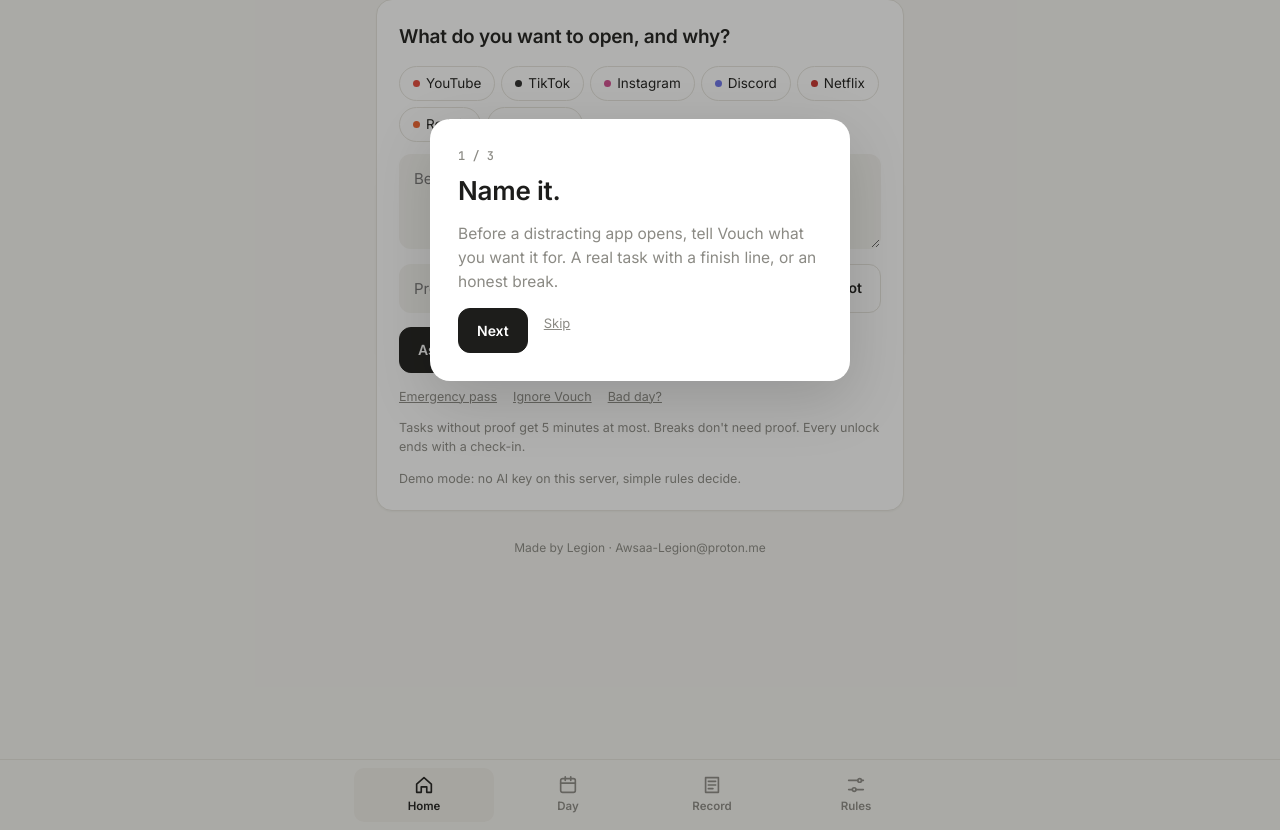
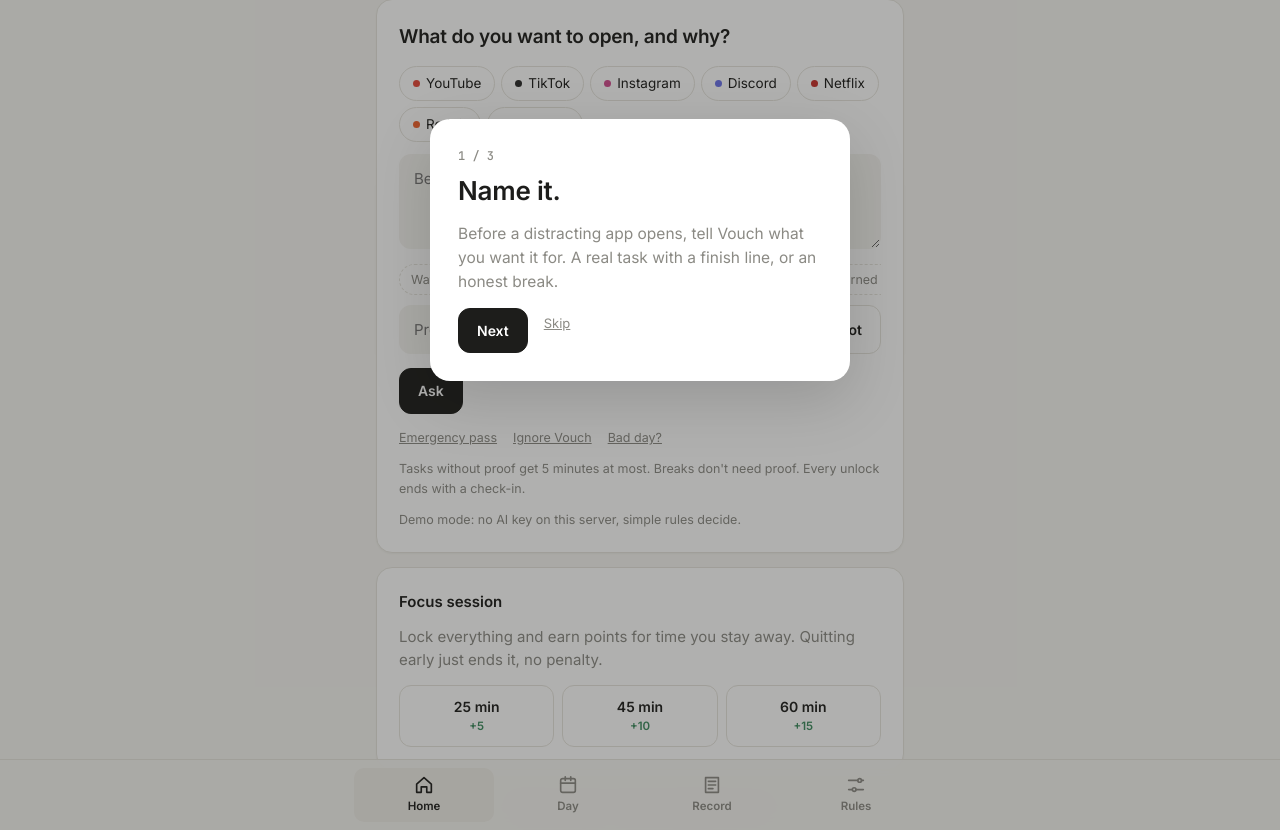
Before and after one commit to awsaalibdeh-a11y/intentionality-interceptor, a Flask app: page / in a window 1280 px wide. Shown: the part 330-1160 px from the top of the page. Run offline with Flask 3, Linux system fonts and the light colour scheme.

Commit message:
Vouch v5: focus sessions, reason starters, 2-minute warning, weekly ratio, polish and fixes
Co-Authored-By: Claude Opus 5.5 <noreply@anthropic.com>

```diff
--- a/app.py
+++ b/app.py
@@ -236,9 +236,22 @@ def judge_request(data, target, reason):
 
 # ---- routes ---------------------------------------------------------------
 
+def _asset_version():
+    """Short hash of the page's script and styles, so a new deploy never runs against cached old files."""
+    import hashlib
+    h = hashlib.sha1()
+    for name in ("app.js", "style.css"):
+        with open(os.path.join(app.static_folder, name), "rb") as f:
+            h.update(f.read())
+    return h.hexdigest()[:10]
+
+
+ASSET_VERSION = _asset_version()
+
+
 @app.get("/")
 def index():
-    return render_template("index.html", ai=bool(_key()))
+    return render_template("index.html", ai=bool(_key()), v=ASSET_VERSION)
 
 
 DOWNLOADS = {
--- a/static/app.js
+++ b/static/app.js
@@ -17,6 +17,8 @@ const BLOCKS = "ii-blocks";
 const IGNORE_WHY = "ii-ignore-why";   // an ignore session that ended and still needs its reason
 const BADDAY = "ii-badday";           // {date, until, last}
 const IGNORE_MINUTES = 15, IGNORE_COST = 40, BADDAY_EVERY_DAYS = 7;
+const FOCUS = "ii-focus";             // a running focus session {start, minutes}
+const FOCUS_POINTS = { 25: 5, 45: 10, 60: 15 };
 const DEMO = new URLSearchParams(location.search).has("demo");
 const NATIVE = window.VouchNative || null;
 
@@ -79,7 +81,7 @@ function streak() {
   return n;
 }
 // What the AI sees: real check-ins only, not emergency passes.
-function promises() { return history().filter((e) => !e.emergency && !e.badday); }
+function promises() { return history().filter((e) => !e.emergency && !e.badday && !e.focus); }
 
 function rules() {
   return { limit: 0, focusOn: false, focusFrom: "16:00", focusTo: "20:00", note: "", ...load(RULES, {}) };
@@ -97,7 +99,7 @@ function inFocus(r = rules()) {
 function addDayMinutes(kind, minutes) {
   const d = load(DAYS, {});
   const day = d[today()] || { purpose: 0, drift: 0 };
-  day[kind] += minutes;
+  day[kind] = (day[kind] || 0) + minutes;
   d[today()] = day;
   const keep = Object.keys(d).sort().slice(-30);
   save(DAYS, Object.fromEntries(keep.map((k) => [k, d[k]])));
@@ -146,10 +148,10 @@ function renderRecord() {
   $("recordSum").textContent = h.length ? `Kept ${kept} of ${recent.length}` : "";
   for (const e of h.slice(0, 6)) {
     const li = document.createElement("li");
-    li.className = e.badday ? "bad" : e.ignored ? "broke" : e.emergency ? "sos" : e.kept ? "kept" : "broke";
+    li.className = e.focus ? "kept" : e.badday ? "bad" : e.ignored ? "broke" : e.emergency ? "sos" : e.kept ? "kept" : "broke";
     const top = document.createElement("div");
     top.className = "rec-top";
-    for (const [cls, text] of [["tag", e.badday ? "BAD DAY" : e.ignored ? "IGNORED" : e.emergency ? "EMERGENCY" : e.kept ? "KEPT" : "BROKE"], ["rec-app", `${e.target} · ${e.used}/${e.minutes} min`], ["rec-when", ago(e.at)]]) {
+    for (const [cls, text] of [["tag", e.focus ? "FOCUS" : e.badday ? "BAD DAY" : e.ignored ? "IGNORED" : e.emergency ? "EMERGENCY" : e.kept ? "KEPT" : "BROKE"], ["rec-app", `${e.target} · ${e.used}/${e.minutes} min`], ["rec-when", ago(e.at)]]) {
       top.append(Object.assign(document.createElement("span"), { className: cls, textContent: text }));
     }
     const said = document.createElement("div");
@@ -172,7 +174,7 @@ function renderWeek() {
     const key = dt.toLocaleDateString("en-CA");
     days.push({ key, label: dt.toLocaleDateString("en", { weekday: "narrow" }), ...(d[key] || { purpose: 0, drift: 0 }) });
   }
-  const max = Math.max(30, ...days.map((x) => x.purpose + x.drift));
+  const max = Math.max(30, ...days.map((x) => x.purpose + x.drift + (x.focus || 0)));
   const box = $("weekBars");
   box.textContent = "";
   let purpose = 0, drift = 0;
@@ -187,11 +189,19 @@ function renderWeek() {
     dr.style.height = (x.drift / max) * 100 + "%";
     const pu = Object.assign(document.createElement("div"), { className: "bar purpose" });
     pu.style.height = (x.purpose / max) * 100 + "%";
-    stack.append(dr, pu);
+    const fo = Object.assign(document.createElement("div"), { className: "bar focus" });
+    fo.style.height = ((x.focus || 0) / max) * 100 + "%";
+    stack.append(dr, pu, fo);
     col.append(stack, Object.assign(document.createElement("span"), { textContent: x.label }));
     box.append(col);
   }
   $("weekSum").textContent = `${purpose} min on purpose · ${drift} min drifting`;
+  let focus = 0;
+  for (const x of days) focus += x.focus || 0;
+  const total = purpose + drift;
+  $("ratioLine").textContent = total
+    ? `${Math.round((purpose / total) * 100)}% of your unlocked time was on purpose${focus ? ` · ${focus} min of focus sessions` : ""}`
+    : focus ? `${focus} min of focus sessions this week` : "";
 }
 
 function renderRules() {
@@ -226,6 +236,8 @@ function render() {
 
 function show(view) {
   ["askView", "verdictView", "checkinView"].forEach((id) => $(id).classList.toggle("hidden", id !== view));
+  // Focus sessions belong with asking; a running one stays visible wherever you are.
+  $("focusView").classList.toggle("hidden", view !== "askView" && !load(FOCUS, null));
 }
 
 // ---- cooldown after a broken promise ------------------------------------
@@ -317,7 +329,7 @@ async function ask() {
     const data = await post("/api/check", {
       target, reason,
       usage_minutes: Math.round(u.minutes), sessions: u.sessions, trust: score(),
-      daily_limit: r.limit, focus: inFocus(r), block: nowBlock(),
+      daily_limit: r.limit, focus: inFocus(r) || !!focusRun(), block: nowBlock(),
       proof_url: $("proofUrl").value.trim(), image: proofImage,
       history: promises().slice(0, 5).map((e) => ({ reason: e.reason, report: e.report, kept: e.kept })),
     });
@@ -376,17 +388,24 @@ function startTimer() {
   ["timer", "timerSub", "doneBtn"].forEach((id) => $(id).classList.remove("hidden"));
   $("backBtn").classList.add("hidden");
   $("timerSub").textContent = `${a.target} is unlocked. At zero it locks again and you check in.`;
-  if (!$("verdictWord").textContent) {
-    $("verdictWord").className = "verdict approve";
-    $("verdictWord").textContent = `APPROVED · ${a.minutes} MIN`;
-    $("verdictMsg").textContent = `You said: "${a.reason}"`;
+  if (!$("verdictWord").textContent) {   // resumed after a reload: label it by what kind of unlock it is
+    const kind = a.ignored ? ["deny", "IGNORED", `−${IGNORE_COST} points. When it ends you'll have to say why.`]
+      : a.emergency ? ["approve", "EMERGENCY", "Handle it and close it."]
+      : ["approve", "APPROVED", `You said: "${a.reason}"`];
+    $("verdictWord").className = "verdict " + kind[0];
+    $("verdictWord").textContent = `${kind[1]} · ${a.minutes} MIN`;
+    $("verdictMsg").textContent = kind[2];
   }
   clearInterval(tick);
+  let warned = a.minutes <= 3;
   const step = () => {
     const left = a.start + a.minutes * 60000 - Date.now();
-    if (left <= 0) return endSession(a.minutes);
+    if (left <= 0) { document.title = "Vouch"; return endSession(a.minutes); }
     const s = Math.ceil(left / 1000);
-    $("timer").textContent = `${String(Math.floor(s / 60)).padStart(2, "0")}:${String(s % 60).padStart(2, "0")}`;
+    const clock = `${String(Math.floor(s / 60)).padStart(2, "0")}:${String(s % 60).padStart(2, "0")}`;
+    $("timer").textContent = clock;
+    document.title = `${clock} · ${a.target} · Vouch`;
+    if (!warned && left <= 120000) { warned = true; toast(`2 minutes left on ${a.target}. Start wrapping up.`); }
   };
   step();
   tick = setInterval(step, 1000);
@@ -557,7 +576,7 @@ $("usageSlider").addEventListener("input", (e) => setUsage({ ...usage(), minutes
 $("trustSlider").addEventListener("input", (e) => setScore(Number(e.target.value)));
 $("resetBtn").addEventListener("click", () => {
   clearInterval(tick);
-  [ACTIVE, CHECKIN, HISTORY, DAYS, COOLDOWN, SOS, IGNORE_WHY, BADDAY].forEach((k) => save(k, null));
+  [ACTIVE, CHECKIN, HISTORY, DAYS, COOLDOWN, SOS, IGNORE_WHY, BADDAY, FOCUS].forEach((k) => save(k, null));
   save(TRUST, SCORE_START);
   native("lock");
   setUsage({ date: today(), minutes: 0, sessions: 0 });
@@ -694,7 +713,9 @@ function closeIntro() { $("intro").classList.add("hidden"); save(INTRO, true); }
 $("introNext").addEventListener("click", () => (introAt < INTRO_STEPS.length - 1 ? showIntro(introAt + 1) : closeIntro()));
 $("introSkip").addEventListener("click", closeIntro);
 $("introAgain").addEventListener("click", () => showIntro(0));
-if (!load(INTRO, false) && !DEMO) showIntro(0);
+// Not for people who arrive from a lock card (?app= / ?ignore=): they're mid-task.
+const fromLock = /[?&](app|ignore)=/.test(location.search);
+if (!load(INTRO, false) && !DEMO && !fromLock && !load(ACTIVE, null) && !load(CHECKIN, null) && !load(IGNORE_WHY, null)) showIntro(0);
 
 // ---- your day: schedule blocks ------------------------------------------------
 
@@ -848,12 +869,88 @@ $("badGo").addEventListener("click", async () => {
 const ignoring = new URLSearchParams(location.search).get("ignore");
 if (ignoring) setTimeout(() => startIgnore(ignoring), 300);
 
+// ---- toast ------------------------------------------------------------------
+
+let toastTimer = null;
+function toast(text) {
+  $("toast").textContent = text;
+  $("toast").classList.add("on");
+  clearTimeout(toastTimer);
+  toastTimer = setTimeout(() => $("toast").classList.remove("on"), 4500);
+}
+
+// ---- reason starters --------------------------------------------------------
+
+$("starters").addEventListener("click", (e) => {
+  const b = e.target.closest("button");
+  if (!b) return;
+  const text = b.dataset.start;
+  const ta = $("reason");
+  ta.value = text;
+  ta.focus();
+  const gap = text.indexOf('""') >= 0 ? text.indexOf('""') + 1 : text.indexOf("  ") >= 0 ? text.indexOf("  ") + 1 : text.indexOf(" , ") >= 0 ? text.indexOf(" , ") + 1 : text.length;
+  ta.setSelectionRange(gap, gap);
+});
+
+// ---- focus sessions: lock everything, earn points for staying away -------------
+
+function focusRun() { return load(FOCUS, null); }
+let focusTick = null;
+function renderFocus() {
+  const f = focusRun();
+  $("focusIdle").classList.toggle("hidden", !!f);
+  $("focusRun").classList.toggle("hidden", !f);
+  const done = history().filter((e) => e.focus && new Date(e.at).toLocaleDateString("en-CA") === today()).length;
+  $("focusSum").textContent = done ? `${done} done today` : "";
+  clearInterval(focusTick);
+  if (!f) return;
+  const arc = $("focusArc");
+  const total = f.minutes * 60000;
+  const step = () => {
+    const left = f.start + total - Date.now();
+    if (left <= 0) return finishFocus(true);
+    const s = Math.ceil(left / 1000);
+    $("focusTime").textContent = `${String(Math.floor(s / 60)).padStart(2, "0")}:${String(s % 60).padStart(2, "0")}`;
+    arc.style.strokeDashoffset = String(327 * (1 - left / total));   // full ring at the start, empties as time runs
+    document.title = `Focus ${$("focusTime").textContent} · Vouch`;
+  };
+  step();
+  focusTick = setInterval(step, 1000);
+}
+function finishFocus(completed) {
+  const f = focusRun();
+  clearInterval(focusTick);
+  save(FOCUS, null);
+  document.title = "Vouch";
+  if (!f) return renderFocus();
+  const used = Math.max(1, Math.round(Math.min(f.minutes, (Date.now() - f.start) / 60000)));
+  addDayMinutes("focus", used);
+  if (completed) {
+    const pts = FOCUS_POINTS[f.minutes] || 5;
+    setScore(score() + pts);
+    save(HISTORY, [{ target: "Focus", reason: `${f.minutes}-minute focus session`, minutes: f.minutes, used, report: "Stayed with it", kept: true, focus: true, points: pts, at: Date.now() }, ...history()].slice(0, 30));
+    toast(`Focus session done: +${pts} points.`);
+  } else {
+    toast(`Ended after ${used} min. No points, no penalty.`);
+  }
+  render();
+  renderFocus();
+}
+document.querySelectorAll("[data-focus]").forEach((b) => b.addEventListener("click", () => {
+  if (load(ACTIVE, null)) return toast("Finish the unlocked time first.");
+  save(FOCUS, { start: Date.now(), minutes: Number(b.dataset.focus) });
+  native("lock");
+  renderFocus();
+}));
+$("focusQuit").addEventListener("click", () => { if (confirm("End the focus session early? You won't get the points.")) finishFocus(false); });
+
 if (NATIVE) $("getApps").classList.add("hidden");
 renderSetup();
 renderRules();
 render();
 renderDay();
 renderBadDay();
+renderFocus();
 if (load(IGNORE_WHY, null)) askWhy();
 if (load(ACTIVE, null)) startTimer();
 else if (load(CHECKIN, null)) showCheckin();
--- a/static/style.css
+++ b/static/style.css
@@ -217,3 +217,34 @@ body { padding-bottom: 76px; }
 .b-del { background: none; border: 0; color: var(--muted); font-size: 18px; line-height: 1; cursor: pointer; padding: 0 2px; }
 .b-del:hover { color: var(--bad); }
 @media (max-width: 480px) { .block { grid-template-columns: 92px 1fr auto; } .b-time { font-size: 11.5px; } }
+
+/* ---- v5: focus sessions, starters, toast, polish ---- */
+.starters { display: flex; gap: 6px; overflow-x: auto; margin: 8px 0 0; padding-bottom: 2px; scrollbar-width: none; }
+.starters::-webkit-scrollbar { display: none; }
+.starters button { flex: none; border: 1px dashed var(--line); background: none; color: var(--muted); border-radius: 999px; padding: 5px 11px; font: inherit; font-size: 12.5px; cursor: pointer; }
+.starters button:hover { border-style: solid; color: var(--text); }
+.focus-pick { gap: 8px; }
+.focus-pick .btn-line { flex: 1; margin-top: 0; flex-direction: column; gap: 0; padding: 10px 6px; }
+.focus-pick small { color: var(--good); font-weight: 600; font-size: 11.5px; }
+.focus-ring { position: relative; width: 168px; height: 168px; margin: 6px auto 4px; }
+.focus-ring svg { width: 100%; height: 100%; transform: rotate(-90deg); }
+.focus-ring circle { fill: none; stroke-width: 7; }
+.focus-ring .track { stroke: var(--soft); }
+.focus-ring .fill { stroke: var(--text); stroke-linecap: round; stroke-dasharray: 327; transition: stroke-dashoffset 1s linear; }
+.focus-time { position: absolute; inset: 0; display: grid; place-items: center; font-family: "JetBrains Mono", monospace; font-size: 34px; font-weight: 700; letter-spacing: -1px; }
+.center { text-align: center; justify-content: center; }
+.bar.focus { background: #a9a69c; }
+.key.focus { background: #a9a69c; margin-left: 10px; }
+.ratio { margin-top: 8px; font-size: 13px; color: var(--text); font-weight: 500; }
+.toast { position: fixed; left: 50%; bottom: 88px; transform: translate(-50%, 20px); background: var(--text); color: #fff; padding: 10px 16px; border-radius: 12px; font-size: 14px; opacity: 0; pointer-events: none; transition: opacity .25s, transform .25s; z-index: 20; max-width: calc(100% - 32px); }
+.toast.on { opacity: 1; transform: translate(-50%, 0); }
+/* polish */
+.tab:not(.hidden) > .panel, .tab:not(.hidden) > section, #verdictView:not(.hidden), #checkinView:not(.hidden) { animation: rise .28s ease both; }
+@keyframes rise { from { opacity: 0; transform: translateY(6px); } to { opacity: 1; transform: none; } }
+.btn, .btn-line, .chip, .tabbar button { transition: transform .08s ease, background .15s, border-color .15s, color .15s; }
+.btn:active, .btn-line:active, .chip:active { transform: scale(.97); }
+.btn:focus-visible, .btn-line:focus-visible, .chip:focus-visible, .link:focus-visible, textarea:focus-visible, .text:focus-visible { outline: 2px solid var(--text); outline-offset: 2px; }
+.verdict { display: flex; align-items: center; gap: 8px; }
+.verdict.approve::before, .verdict.deny::before { content: ""; width: 10px; height: 10px; border-radius: 50%; background: currentColor; flex: none; }
+.timer { text-align: left; }
+@media (prefers-reduced-motion: reduce) { * { animation: none !important; transition: none !important; } }
--- a/templates/index.html
+++ b/templates/index.html
@@ -10,7 +10,7 @@
   <link rel="apple-touch-icon" href="/static/icon-192.png">
   <link rel="preconnect" href="https://fonts.googleapis.com">
   <link href="https://fonts.googleapis.com/css2?family=Inter:wght@400;500;600;700&family=JetBrains+Mono:wght@500;700&display=swap" rel="stylesheet">
-  <link rel="stylesheet" href="/static/style.css">
+  <link rel="stylesheet" href="/static/style.css?v={{ v }}">
 </head>
 <body>
   <main class="wrap">
@@ -68,6 +68,12 @@
       </div>
 
       <textarea id="reason" maxlength="600" rows="3" aria-label="Reason" placeholder="Be specific. A task with a finish line, or an honest break."></textarea>
+      <div class="starters" id="starters" aria-label="Reason starters">
+        <button type="button" data-start="Watch the video called &quot;&quot; for ">Watch a video…</button>
+        <button type="button" data-start="Reply to  about ">Reply to someone…</button>
+        <button type="button" data-start="Look up  for my ">Look something up…</button>
+        <button type="button" data-start="I finished , I want a short break">Earned a break…</button>
+      </div>
 
       <div class="proof">
         <input id="proofUrl" class="text" type="url" maxlength="500" placeholder="Proof link (needed for tasks)" aria-label="Proof link">
@@ -91,6 +97,29 @@
       </div>
       <p class="fine">Tasks without proof get 5 minutes at most. Breaks don't need proof. Every unlock ends with a check-in.</p>
       {% if not ai %}<p class="fine">Demo mode: no AI key on this server, simple rules decide.</p>{% endif %}
+    </section>
+
+    <section class="panel focus-panel" id="focusView">
+      <div class="record-top">
+        <h2>Focus session</h2>
+        <span class="record-sum" id="focusSum"></span>
+      </div>
+      <div id="focusIdle">
+        <p class="sub">Lock everything and earn points for time you stay away. Quitting early just ends it, no penalty.</p>
+        <div class="row focus-pick">
+          <button class="btn-line" data-focus="25" type="button">25 min <small>+5</small></button>
+          <button class="btn-line" data-focus="45" type="button">45 min <small>+10</small></button>
+          <button class="btn-line" data-focus="60" type="button">60 min <small>+15</small></button>
+        </div>
+      </div>
+      <div id="focusRun" class="hidden">
+        <div class="focus-ring">
+          <svg viewBox="0 0 120 120" aria-hidden="true"><circle cx="60" cy="60" r="52" class="track"/><circle cx="60" cy="60" r="52" class="fill" id="focusArc"/></svg>
+          <div class="focus-time" id="focusTime">25:00</div>
+        </div>
+        <p class="sub center" id="focusNote">Everything is locked. Stay with it.</p>
+        <div class="row center"><button class="btn-line" id="focusQuit" type="button">End early</button></div>
+      </div>
     </section>
 
     <section id="verdictView" class="panel hidden" aria-live="polite">
@@ -197,7 +226,8 @@
         <span class="record-sum" id="weekSum"></span>
       </div>
       <div class="bars" id="weekBars"></div>
-      <div class="legend"><span class="key purpose"></span>On purpose <span class="key drift"></span>Drifting</div>
+      <div class="legend"><span class="key purpose"></span>On purpose <span class="key drift"></span>Drifting <span class="key focus"></span>Focus</div>
+      <div class="ratio" id="ratioLine"></div>
     </section>
 
     </div>
@@ -281,6 +311,8 @@
     <footer>Made by Legion · Awsaa-Legion@proton.me</footer>
   </main>
 
+  <div class="toast" id="toast" role="status" aria-live="polite"></div>
+
   <nav class="tabbar" aria-label="Sections">
     <button type="button" class="on" data-go="home"><svg viewBox="0 0 24 24" aria-hidden="true"><path d="M4 11l8-7 8 7v9h-5v-6H9v6H4z"/></svg>Home</button>
     <button type="button" data-go="day"><svg viewBox="0 0 24 24" aria-hidden="true"><rect x="4" y="5" width="16" height="15" rx="2"/><path d="M4 10h16M9 3v4M15 3v4"/></svg>Day</button>
@@ -324,6 +356,6 @@
       </div>
     </div>
   </div>
-  <script src="/static/app.js"></script>
+  <script src="/static/app.js?v={{ v }}"></script>
 </body>
 </html>
```
